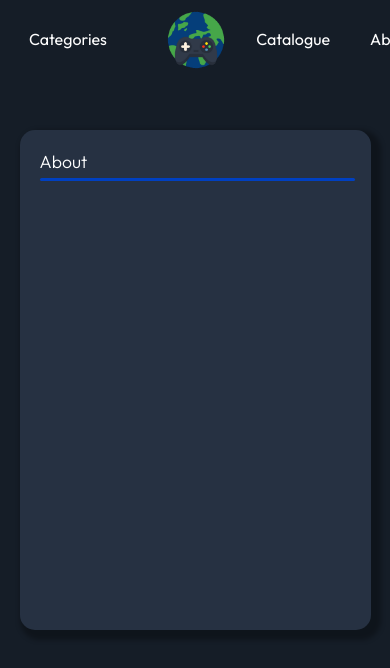
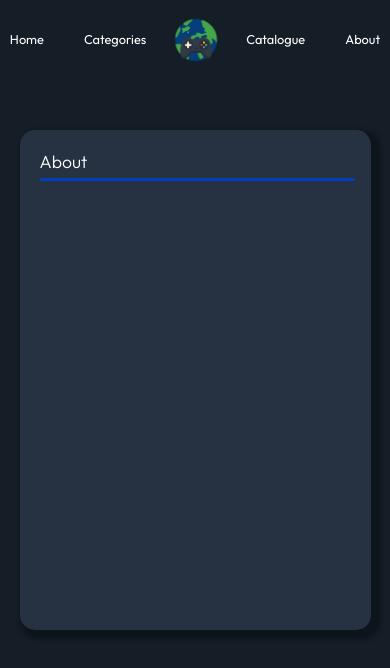
Before and after one commit to TerryKrom/waytogame, a React (Create React App) app: page /about in a window 390 px wide. Shown: the top 668 px of the page. Built offline with nearby package versions, Linux system fonts and the light colour scheme.

Commit message:
header responsivity fixed, and pagination

```diff
--- a/package.json
+++ b/package.json
@@ -9,6 +9,7 @@
     "atropos": "^2.0.2",
     "react": "^18.2.0",
     "react-dom": "^18.2.0",
+    "react-loading-skeleton": "^3.3.1",
     "react-router-dom": "^6.16.0",
     "react-scripts": "5.0.1",
     "web-vitals": "^2.1.4"
--- a/src/components/card.jsx
+++ b/src/components/card.jsx
@@ -1,19 +1,38 @@
-import React from 'react';
+import React, { useState, useEffect } from 'react';
+
 import './card.css';
 import 'atropos/css';
 import Atropos from 'atropos/react'
+import { SkeletonTheme } from 'react-loading-skeleton';
+import 'react-loading-skeleton/dist/skeleton.css';
+
 
 const Card = ({ game }) => {
+
+  const [imageLoaded, setImageLoaded] = useState(false);
+
+  useEffect(() => {
+    const img = new Image();
+    img.onload = () => {
+      setImageLoaded(true);
+    };
+    img.src = game.thumbnail;
+  }, [game.thumbnail]);
+
   return (
     <Atropos className="my-atropos card" activeOffset={40}
       shadowScale={1.25}>
       <div className="atropos-scale">
         <div className="atropos-rotate">
           <div className="atropos-inner">
+            {imageLoaded ? (
               <img src={game.thumbnail} data-atropos-offset="-5" shadowScale={1.25} alt='game Thumbnail'/>
-              <div className="card-text text-over" data-atropos-offset="0">
-                <a href={game.game_url} className="center" target='_blank'>Download</a>
-              </div>
+            ) : (
+              <SkeletonTheme height={200} width={300} />
+            )}
+            <div className="card-text text-over" data-atropos-offset="0">
+              <a href={game.game_url} className="center" target='_blank'>Download</a>
+            </div>
           </div>
         </div>
       </div>
--- a/src/components/header.css
+++ b/src/components/header.css
@@ -8,9 +8,16 @@
     position: fixed;
     z-index: 99;
 }
-/* *{
-  border: 1px solid #fff;
-} */
+
+@media only screen and (max-width: 600px){
+  .menu-links a{
+    font-size: .8rem;
+  }
+  .logo img{
+    width: 60px !important;
+  }
+}
+
 .menu-links a{
     margin: 20px;
     text-decoration: none;
@@ -18,12 +25,10 @@
 }
 
 .menu-links {
-    margin-right: 30px;
     display: flex;
     justify-content: space-around;
     align-items: center;
     height: 100%;
-    width: 200px;
 }
 
 .nav-menu img{
--- a/src/components/header.jsx
+++ b/src/components/header.jsx
@@ -11,7 +11,7 @@ const Header = () => {
                     <Link to="/categories">Categories</Link>
                 </div>
                 <div className='logo'>
-                        <img src="/logo.png" alt="logo"/>
+                    <img src="/logo.png" alt="logo" />
                 </div>
                 <div className="menu-links">
                     <Link to="/catalogue">Catalogue</Link>
@@ -22,4 +22,4 @@ const Header = () => {
     );
 }
 
-export default Header
+export default Header;
--- a/src/index.css
+++ b/src/index.css
@@ -9,6 +9,10 @@ body {
   color: #fff;
 }
 
+*{
+  scroll-behavior: smooth;
+}
+
 ::-webkit-scrollbar-thumb {
   background-color: #004aac;
   border-radius: 5px;
```
Also changed, not shown: 1 other file (tests, documents, lock files or other folders). Lines whose indentation alone changed are shown as unchanged.
